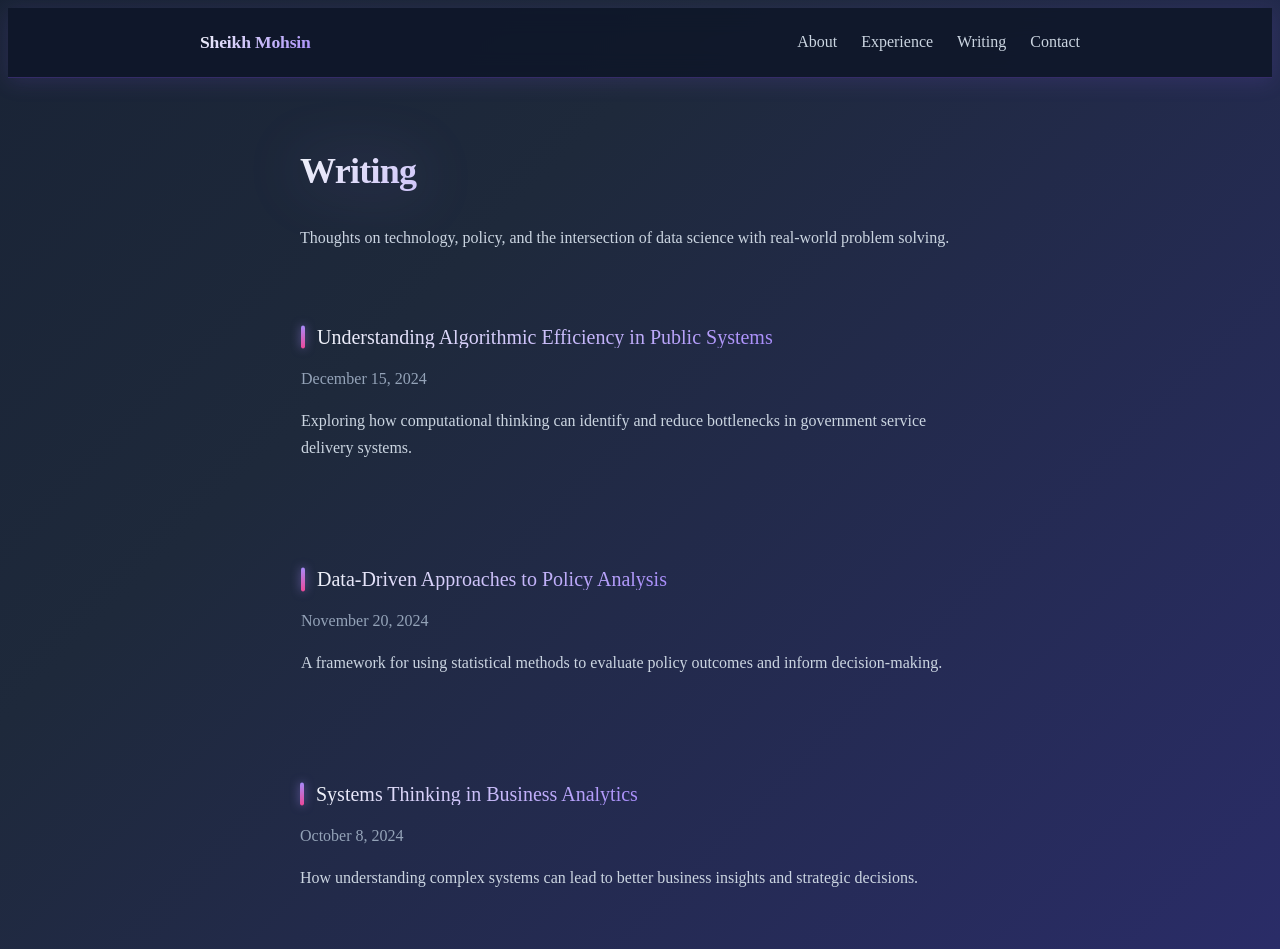
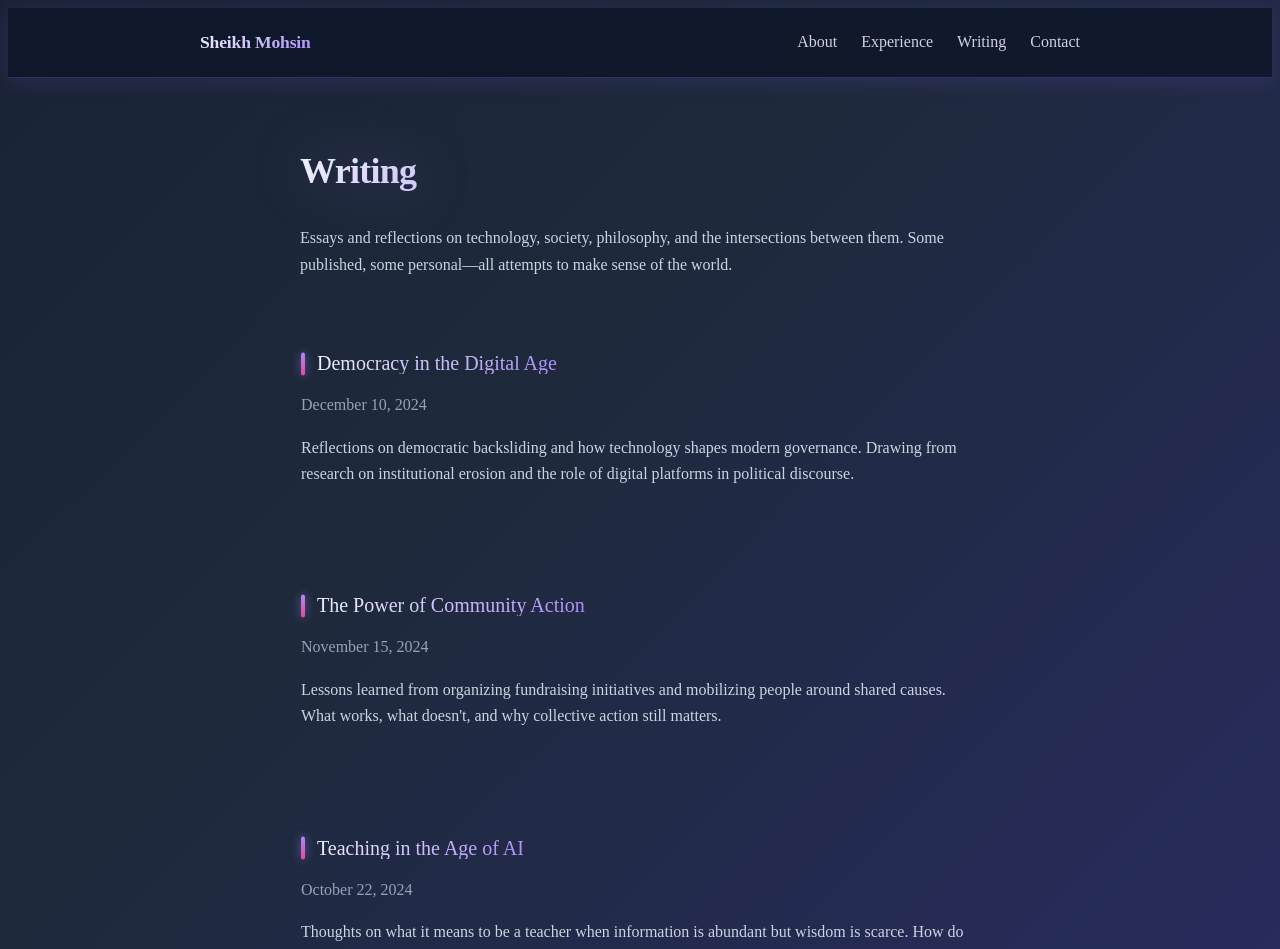
Before and after one commit to SheikhMohsin9311/personal-site, a Next.js app: page /writing in a window 1280 px wide. Shown: the top 949 px of the page. Built offline with nearby package versions, Linux system fonts and the light colour scheme.

Commit message:
Edited writing page from placeholder to acutal content

```diff
--- a/src/app/writing/page.tsx
+++ b/src/app/writing/page.tsx
@@ -1,22 +1,28 @@
 export default function Writing() {
   const posts = [
     {
-        title: "Understanding Algorithmic Efficiency in Public Systems",
-        date: "2024-12-15",
-        excerpt: "Exploring how computational thinking can identify and reduce bottlenecks in government service delivery systems.",
-        slug: "algorithmic-efficiency-public-systems"
+      title: "Democracy in the Digital Age",
+      date: "2024-12-10",
+      excerpt: "Reflections on democratic backsliding and how technology shapes modern governance. Drawing from research on institutional erosion and the role of digital platforms in political discourse.",
+      slug: "democracy-digital-age"
     },
     {
-        title: "Data-Driven Approaches to Policy Analysis",
-        date: "2024-11-20",
-        excerpt: "A framework for using statistical methods to evaluate policy outcomes and inform decision-making.",
-        slug: "data-driven-policy-analysis"
+      title: "The Power of Community Action",
+      date: "2024-11-15",
+      excerpt: "Lessons learned from organizing fundraising initiatives and mobilizing people around shared causes. What works, what doesn't, and why collective action still matters.",
+      slug: "power-community-action"
     },
     {
-        title: "Systems Thinking in Business Analytics",
-        date: "2024-10-08",
-        excerpt: "How understanding complex systems can lead to better business insights and strategic decisions.",
-        slug: "systems-thinking-analytics"
+      title: "Teaching in the Age of AI",
+      date: "2024-10-22",
+      excerpt: "Thoughts on what it means to be a teacher when information is abundant but wisdom is scarce. How do we help others learn when the answers are just a search away?",
+      slug: "teaching-age-ai"
+    },
+    {
+      title: "Philosophy Meets Programming",
+      date: "2024-09-18",
+      excerpt: "How philosophical thinking shapes better code and better systems. On the importance of asking why before diving into how.",
+      slug: "philosophy-meets-programming"
     }
   ];
 
@@ -24,16 +30,17 @@ export default function Writing() {
     <section>
       <h1>Writing</h1>
 
-        <p className="text-slate-700 leading-relaxed mb-8">
-          Thoughts on technology, policy, and the intersection of data science
-          with real-world problem solving.
+      <p className="text-slate-300 leading-relaxed mb-8">
+        Essays and reflections on technology, society, philosophy, and the
+        intersections between them. Some published, some personal—all attempts
+        to make sense of the world.
       </p>
 
       <div className="space-y-8">
         {posts.map((post) => (
-            <article key={post.slug} className="border-b border-slate-200 pb-6 last:border-0">
+          <article key={post.slug} className="border-b border-slate-700 pb-6 last:border-0">
             <h2 className="text-xl font-medium mb-2">
-                <a href={`/writing/${post.slug}`} className="hover:text-blue-600 transition-colors">
+              <a href={`/writing/${post.slug}`} className="hover:text-pink-400 transition-colors">
                 {post.title}
               </a>
             </h2>
@@ -44,12 +51,17 @@ export default function Writing() {
                 day: 'numeric'
               })}
             </time>
-              <p className="text-slate-700 leading-relaxed">
+            <p className="text-slate-300 leading-relaxed">
               {post.excerpt}
             </p>
           </article>
         ))}
       </div>
+
+      <p className="mt-12 text-slate-400 text-sm">
+        Selected articles from my newspaper column and personal essays.
+        More coming soon.
+      </p>
     </section>
   );
 }
```
Lines whose indentation alone changed are shown as unchanged.
